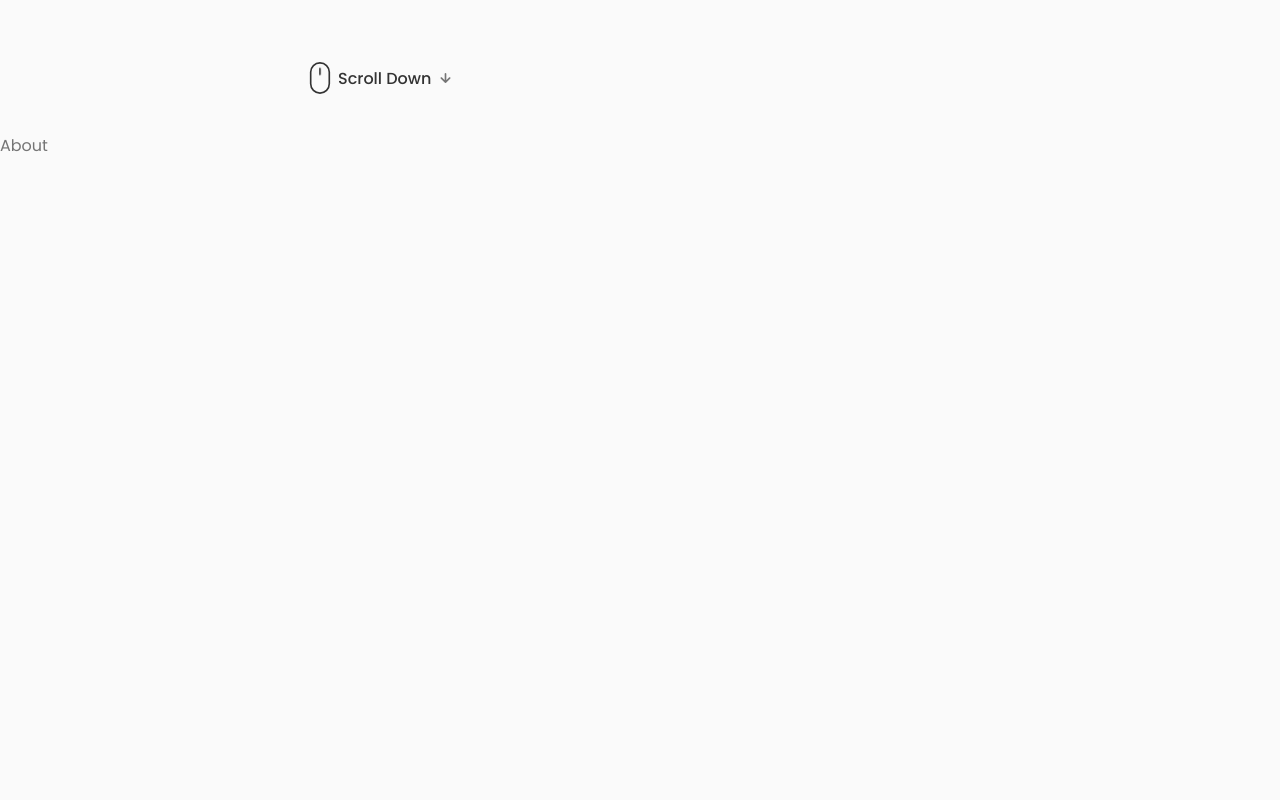
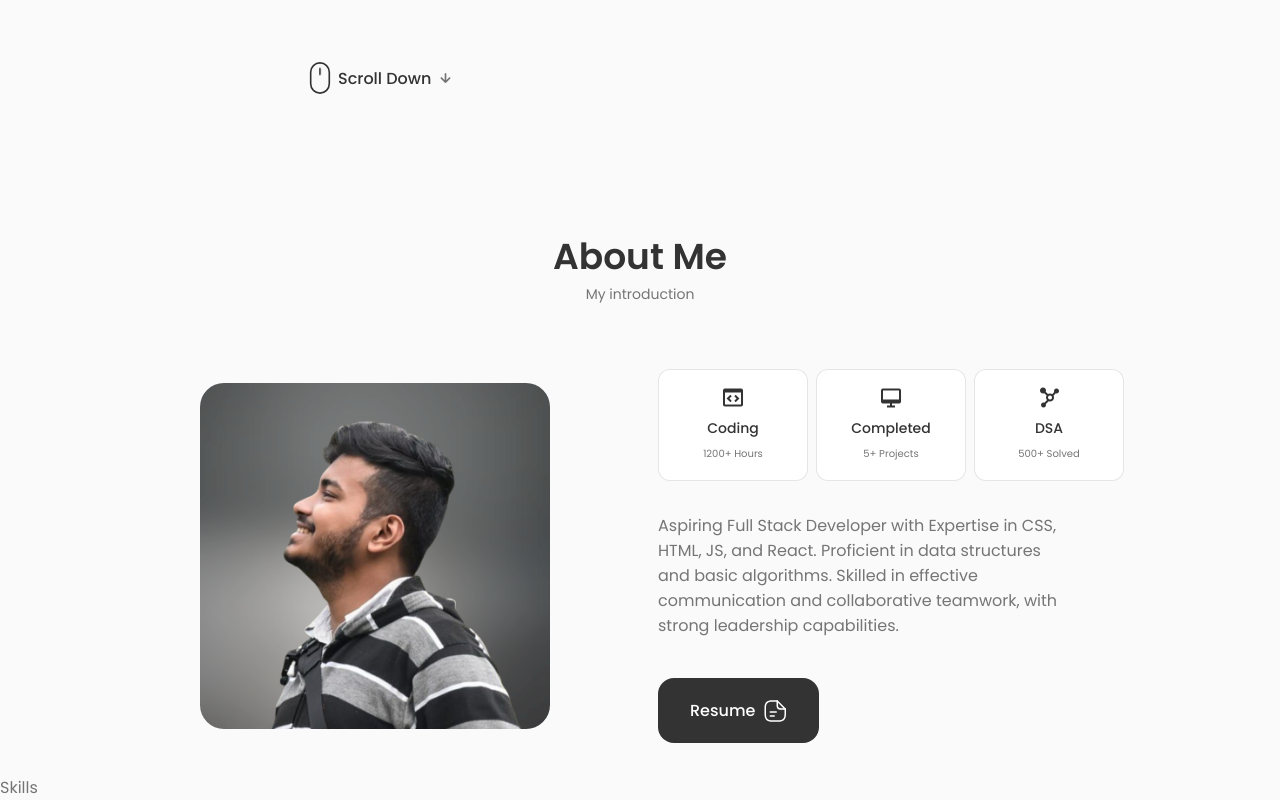
Before and after one commit to souravsb66/souravsb66.github.io, a React (Create React App) app: page / in a window 1280 px wide. Shown: the part 539-1339 px from the top of the page. Before the commit the page ends 800 px from the top, so only its background shows below. Built offline with nearby package versions, Linux system fonts and the light colour scheme.

Commit message:
About me section added

```diff
--- a/src/App.js
+++ b/src/App.js
@@ -3,6 +3,7 @@
 import Header from './components/header/Header';
 import Home from './components/home/Home';
 import About from './components/about/About';
+import Skills from './components/skills/Skills';
 
 function App() {
   return (
@@ -12,6 +13,7 @@
       <main className='main'>
         <Home />
         <About />
+        <Skills />
       </main>
     </div>
   );
--- a/src/components/about/About.jsx
+++ b/src/components/about/About.jsx
@@ -1,11 +1,60 @@
-import React from 'react'
+import React from "react";
+import "./about.css";
+import resume from "../../Assets/Sourav_Biswas_Resume.pdf";
+import AboutImg from "../../Assets/profile2.png";
+import Info from "./Info";
 
 const About = () => {
   return (
-    <div>
-      About
-    </div>
-  )
-}
+    <section className="about section" id="about">
+      <h2 className="section__title">About Me</h2>
+      <span className="section__subtitle">My introduction</span>
+
+      <div className="about__container container grid">
+        <img src={AboutImg} alt="About Image" className="about__img" />
+
+        <div className="about__data">
+          <Info />
+
+          <p className="about__description">
+            Aspiring Full Stack Developer with Expertise in CSS, HTML, JS, and
+            React. Proficient in data structures and basic algorithms. Skilled
+            in effective communication and collaborative teamwork, with strong
+            leadership capabilities.
+          </p>
+
+          <a download="" href={resume} className="button button--flex">
+            Resume
+            <svg
+              class="button__icon"
+              xmlns="http://www.w3.org/2000/svg"
+              width="24"
+              height="24"
+              viewBox="0 0 24 24"
+              fill="none"
+            >
+              <path
+                d="M15.25 22.7502H9.25C3.82 22.7502 1.5 20.4302 1.5 15.0002V9.00024C1.5 3.57024 3.82 1.25024 9.25 1.25024H14.25C14.66 1.25024 15 1.59024 15 2.00024C15 2.41024 14.66 2.75024 14.25 2.75024H9.25C4.64 2.75024 3 4.39024 3 9.00024V15.0002C3 19.6102 4.64 21.2502 9.25 21.2502H15.25C19.86 21.2502 21.5 19.6102 21.5 15.0002V10.0002C21.5 9.59024 21.84 9.25024 22.25 9.25024C22.66 9.25024 23 9.59024 23 10.0002V15.0002C23 20.4302 20.68 22.7502 15.25 22.7502Z"
+                fill="var(--container-color)"
+              ></path>
+              <path
+                d="M22.25 10.7502H18.25C14.83 10.7502 13.5 9.42023 13.5 6.00023V2.00023C13.5 1.70023 13.68 1.42023 13.96 1.31023C14.24 1.19023 14.56 1.26023 14.78 1.47023L22.78 9.47023C22.99 9.68023 23.06 10.0102 22.94 10.2902C22.82 10.5702 22.55 10.7502 22.25 10.7502ZM15 3.81023V6.00023C15 8.58023 15.67 9.25023 18.25 9.25023H20.44L15 3.81023Z"
+                fill="var(--container-color)"
+              ></path>
+              <path
+                d="M13.25 13.7502H7.25C6.84 13.7502 6.5 13.4102 6.5 13.0002C6.5 12.5902 6.84 12.2502 7.25 12.2502H13.25C13.66 12.2502 14 12.5902 14 13.0002C14 13.4102 13.66 13.7502 13.25 13.7502Z"
+                fill="var(--container-color)"
+              ></path>
+              <path
+                d="M11.25 17.7502H7.25C6.84 17.7502 6.5 17.4102 6.5 17.0002C6.5 16.5902 6.84 16.2502 7.25 16.2502H11.25C11.66 16.2502 12 16.5902 12 17.0002C12 17.4102 11.66 17.7502 11.25 17.7502Z"
+                fill="var(--container-color)"
+              ></path>
+            </svg>
+          </a>
+        </div>
+      </div>
+    </section>
+  );
+};
 
 export default About;
--- /dev/null
+++ b/src/components/about/Info.jsx
@@ -0,0 +1,28 @@
+import React from 'react'
+
+const Info = () => {
+  return (
+    <div className="about__info grid">
+        <div className="about__box">
+            <i class='bx bx-code-block about__icon'></i>
+
+            <h3 className="about__title">Coding</h3>
+            <span className="about__subtitle">1200+ Hours</span>
+        </div>
+        <div className="about__box">
+            <i class='bx bx-desktop about__icon'></i>
+
+            <h3 className="about__title">Completed</h3>
+            <span className="about__subtitle">5+ Projects</span>
+        </div>
+        <div className="about__box">
+            <i class='bx bxs-network-chart about__icon'></i>
+
+            <h3 className="about__title">DSA</h3>
+            <span className="about__subtitle">500+ Solved</span>
+        </div>
+    </div>
+  )
+}
+
+export default Info
--- a/src/components/about/about.css
+++ b/src/components/about/about.css
@@ -0,0 +1,94 @@
+.about__container {
+    grid-template-columns: repeat(2, 1fr);
+    align-items: center;
+    column-gap: 4rem;
+}
+
+.about__img {
+    width: 350px;
+    border-radius: 1.5rem;
+    justify-self: center;
+}
+
+.about__info {
+    grid-template-columns: repeat(3, 150px);
+    gap: 0.5rem;
+    margin-bottom: var(--mb-2);
+}
+
+.about__box {
+    background-color: var(--container-color);
+    border: 1px solid rgba(0, 0, 0, 0.1);
+    border-radius: 0.75rem;
+    text-align: center;
+    padding: 1rem 1.25rem;
+}
+
+.about__icon {
+    font-size: 1.5rem;
+    color: var(--title-color);
+    margin-bottom: var(--mb-0-5);
+}
+
+.about__title {
+    font-size: var(--small-font-size);
+    font-weight: var(--font-medium);
+}
+
+.about__subtitle {
+    font-size: var(--tiny-font-size);
+}
+
+.about__description {
+    padding: 0 4rem 0 0;
+    margin-bottom: var(--mb-2-5);
+}
+
+
+/*=============== BREAKPOINTS ===============*/
+/* For large devices */
+@media screen and (max-width: 992px) {
+    .about__container {
+        grid-template-columns: 1fr;
+        row-gap: 2.5rem;
+    }
+    .about__img {
+        width: 280px;
+    }
+
+    .about__box {
+        padding: 0.75rem 0.5rem;
+    }
+
+    .about__data {
+        text-align: center;
+    }
+
+    .about__info {
+        justify-content: center;
+    }
+
+    .about__description {
+        padding: 0 5rem;
+        margin-bottom: 2rem;
+    }
+
+}
+
+/* For medium devices */
+@media screen and (max-width: 576px) {
+    .about__info {
+        grid-template-columns: repeat(3, 1fr);
+    }
+
+    .about__description {
+        padding: 0;
+    }
+}
+
+/* For small devices */
+@media screen and (max-width: 350px) {
+    .about__info {
+        grid-template-columns: repeat(2, 1fr);
+    }
+}
--- /dev/null
+++ b/src/components/skills/Skills.jsx
@@ -0,0 +1,11 @@
+import React from 'react'
+
+const Skills = () => {
+  return (
+    <div>
+      Skills
+    </div>
+  )
+}
+
+export default Skills
```
Also changed, not shown: src/components/skills/skills.css (added).
